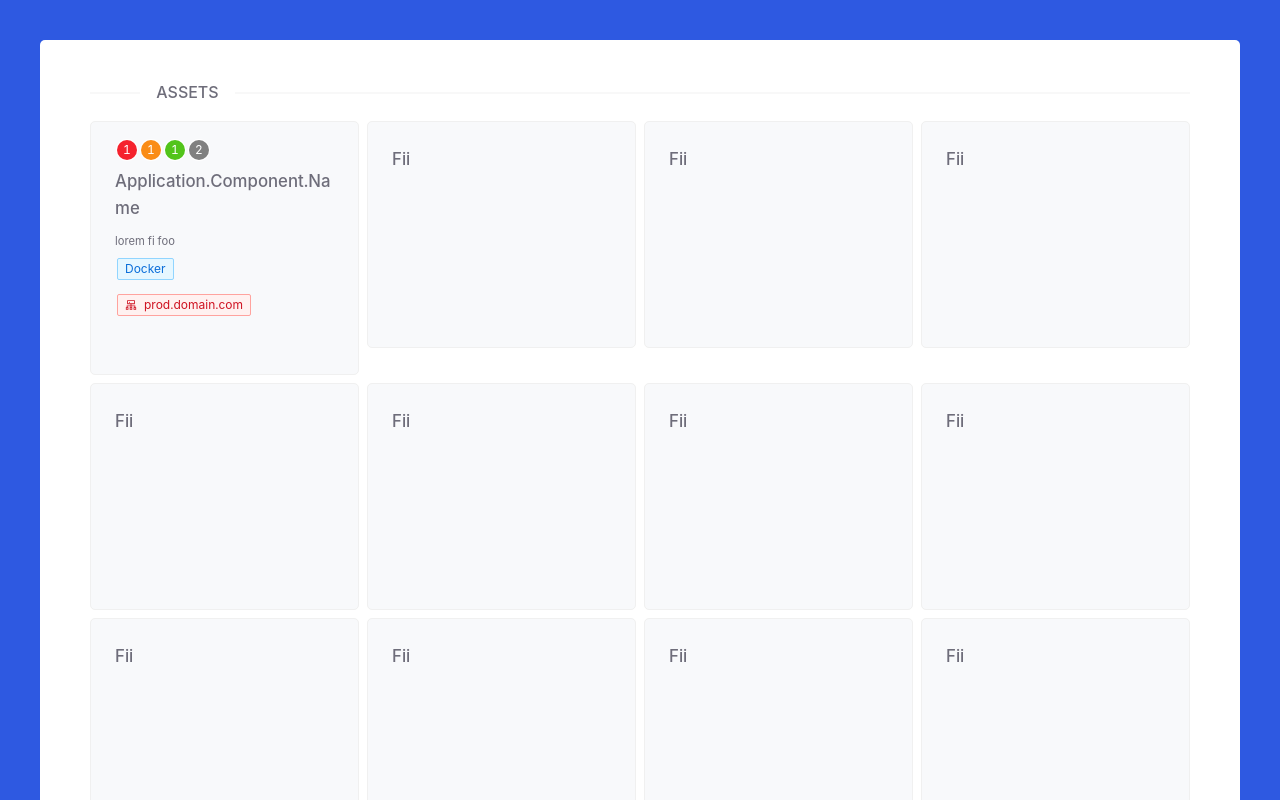
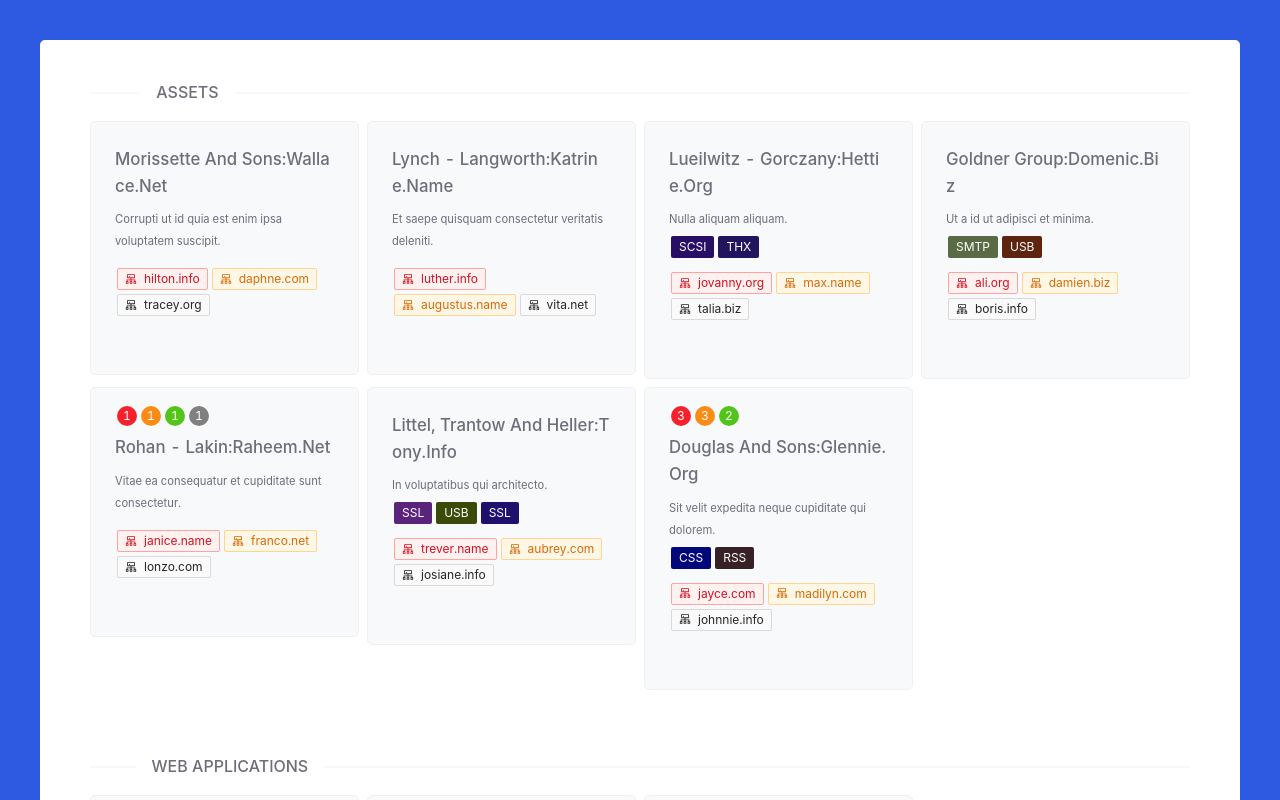
Before and after one commit to Esenor/ACMD, a React (Create React App) app: page / in a window 1280 px wide. Shown: the top 800 px of the page. Built offline with nearby package versions, Linux system fonts and the light colour scheme.

Commit message:
Add faker to help during development

```diff
--- a/package.json
+++ b/package.json
@@ -42,7 +42,9 @@
     ]
   },
   "devDependencies": {
+    "@types/faker": "^4.1.11",
     "@types/styled-components": "^5.0.1",
+    "faker": "^4.1.0",
     "tslint": "^6.1.1",
     "tslint-config-standard": "^9.0.0"
   }
--- a/src/data.ts
+++ b/src/data.ts
@@ -1,151 +1,75 @@
 import { ApplicationComponentInterface, environmentEnum, usageEnum, informationScopeEnum } from './@types/ApplicationComponent'
-export const applicationComponentsData: ApplicationComponentInterface[] = [
-  {
-    usage: usageEnum.asset,
-    name: 'application.component.name',
-    summary: 'lorem fi foo',
-    description: 'the application component description',
-    technologies: [
+import faker from 'faker'
+
+const getStub = (usage: usageEnum): ApplicationComponentInterface => {
+  const name: string = `${faker.company.companyName()}:${faker.internet.domainName()}`
+  return {
+    usage,
+    name,
+    summary: faker.lorem.sentence(),
+    description: faker.lorem.paragraph(10),
+    technologies: [...new Array(faker.random.number(4))].map(i => {
+      return {
+        name: faker.hacker.abbreviation(),
+        color: faker.internet.color()
+      }
+    }),
+    locations: [
       {
-        name: 'Docker',
-        color: 'blue'
+        name: faker.internet.domainName(),
+        environment: environmentEnum.prod
+      },
+      {
+        name: faker.internet.domainName(),
+        environment: environmentEnum.preprod
+      },
+      {
+        name: faker.internet.domainName(),
+        environment: environmentEnum.qa
       }
     ],
-    locations: [
-      {
-        name: 'prod.domain.com',
-        environment: environmentEnum.prod
-      }
-    ],
-    informations: [
-      {
-        title: '1 an info',
-        message: 'Lorem ipsume en dolo',
-        link: 'fii foo',
-        scope: informationScopeEnum.info
-      },
-      {
-        title: '2 an info',
-        message: 'Lorem ipsume en dolo',
-        link: 'fii foo',
-        scope: informationScopeEnum.info
-      },
-      {
-        title: '3 an info',
-        message: 'Lorem ipsume en dolo',
-        link: 'fii foo',
-        scope: informationScopeEnum.error
-      },
-      {
-        title: '4 an info',
-        message: 'Lorem ipsume en dolo',
-        link: 'fii foo',
-        scope: informationScopeEnum.warning
-      },
-      {
-        title: '5 an info',
-        message: 'Lorem ipsume en dolo',
-        link: 'fii foo',
-        scope: informationScopeEnum.success
-      }
-    ]
-  },
-  {
-    usage: usageEnum.asset,
-    name: 'fii',
-    technologies: [],
-    locations: [],
-    informations: []
-  },
-  {
-    usage: usageEnum.asset,
-    name: 'fii',
-    technologies: [],
-    locations: [],
-    informations: []
-  },
-  {
-    usage: usageEnum.asset,
-    name: 'fii',
-    technologies: [],
-    locations: [],
-    informations: []
-  },
-  {
-    usage: usageEnum.asset,
-    name: 'fii',
-    technologies: [],
-    locations: [],
-    informations: []
-  },
-  {
-    usage: usageEnum.asset,
-    name: 'fii',
-    technologies: [],
-    locations: [],
-    informations: []
-  },
-  {
-    usage: usageEnum.asset,
-    name: 'fii',
-    technologies: [],
-    locations: [],
-    informations: []
-  },
-  {
-    usage: usageEnum.asset,
-    name: 'fii',
-    technologies: [],
-    locations: [],
-    informations: []
-  },
-  {
-    usage: usageEnum.asset,
-    name: 'fii',
-    technologies: [],
-    locations: [],
-    informations: []
-  },
-  {
-    usage: usageEnum.asset,
-    name: 'fii',
-    technologies: [],
-    locations: [],
-    informations: []
-  },
-  {
-    usage: usageEnum.asset,
-    name: 'fii',
-    technologies: [],
-    locations: [],
-    informations: []
-  },
-  {
-    usage: usageEnum.asset,
-    name: 'fii',
-    technologies: [],
-    locations: [],
-    informations: []
-  },
-  {
-    usage: usageEnum.asset,
-    name: 'fii',
-    technologies: [],
-    locations: [],
-    informations: []
-  },
-  {
-    usage: usageEnum.asset,
-    name: 'fii',
-    technologies: [],
-    locations: [],
-    informations: []
-  },
-  {
-    usage: usageEnum.asset,
-    name: 'fii',
-    technologies: [],
-    locations: [],
-    informations: []
+    informations: (faker.random.boolean()) ? [
+      ...[...new Array(faker.random.number(3))].map(i => {
+        return {
+          title: name,
+          message: faker.lorem.sentences(2),
+          link: faker.internet.url(),
+          scope: informationScopeEnum.info
+        }
+      }),
+      ...[...new Array(faker.random.number(3))].map(i => {
+        return {
+          title: name,
+          message: faker.lorem.sentences(2),
+          link: faker.internet.url(),
+          scope: informationScopeEnum.error
+        }
+      }),
+      ...[...new Array(faker.random.number(3))].map(i => {
+        return {
+          title: name,
+          message: faker.lorem.sentences(2),
+          link: faker.internet.url(),
+          scope: informationScopeEnum.warning
+        }
+      }),
+      ...[...new Array(faker.random.number(3))].map(i => {
+        return {
+          title: name,
+          message: faker.lorem.sentences(2),
+          link: faker.internet.url(),
+          scope: informationScopeEnum.success
+        }
+      })
+    ] : []
   }
+}
+
+export const applicationComponentsData: ApplicationComponentInterface[] = [
+  getStub(usageEnum.asset),getStub(usageEnum.asset),getStub(usageEnum.asset),getStub(usageEnum.asset),getStub(usageEnum.asset),getStub(usageEnum.asset),getStub(usageEnum.asset),
+  getStub(usageEnum.webApplication),getStub(usageEnum.webApplication),getStub(usageEnum.webApplication),
+  getStub(usageEnum.service),getStub(usageEnum.service),getStub(usageEnum.service),getStub(usageEnum.service),getStub(usageEnum.service),getStub(usageEnum.service),
+  getStub(usageEnum.service),getStub(usageEnum.service),getStub(usageEnum.service),getStub(usageEnum.service),getStub(usageEnum.service),getStub(usageEnum.service),
+  getStub(usageEnum.service),getStub(usageEnum.service),getStub(usageEnum.service),getStub(usageEnum.service),getStub(usageEnum.service),getStub(usageEnum.service),
+  getStub(usageEnum.backend),getStub(usageEnum.backend),getStub(usageEnum.backend),getStub(usageEnum.backend)
 ]
```
Also changed, not shown: 1 other file (tests, documents, lock files or other folders).
